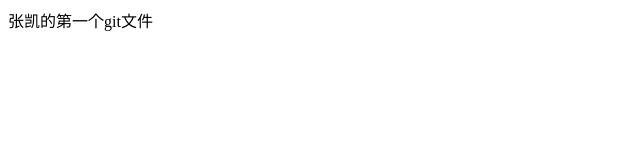
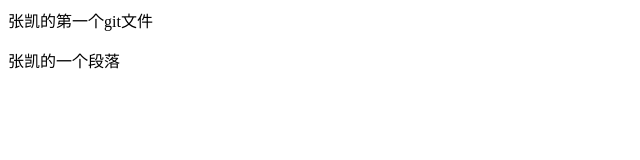
Before and after one commit to qigeminghaonan/kai, a plain HTML site: page index.html in a window 1280 px wide. Shown: the whole page, without its empty margins (0-640 px from the left). Drawn offline with Linux system fonts and the light colour scheme.

Commit message:
添加了一个段落

```diff
--- a/index.html
+++ b/index.html
@@ -6,5 +6,6 @@
 </head>
 <body>
 <div>张凯的第一个git文件</div>
+<p>张凯的一个段落</p>
 </body>
 </html>
```
